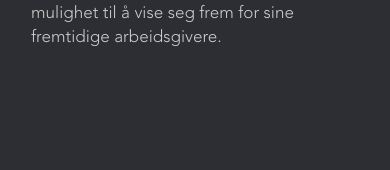
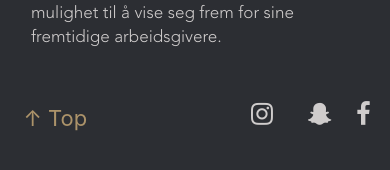
Before and after one commit to PoshYeti/Gullkalven-2018, a PHP site: page /om.html in a window 390 px wide. Shown: the part 6008-6178 px from the top of the page. Run offline with PHP 8.4, Linux system fonts and the light colour scheme; some libraries are stand-ins or nearby versions.

Commit message:
Fixet sosiale ikoner i "om gullkalven", fixed tilbake på topp knappen

```diff
--- a/index.css
+++ b/index.css
@@ -45,12 +45,10 @@ body {
     padding: 15px;
     border-radius: 4px;
 }
-#top-btn_1 {
-    padding:10em;
-    display: none;
+#top-btn_mobile {
     position: absolute;
-    bottom: 0px;
-    right: 80px;
+    bottom: 20px;
+    left: 1vh;
     z-index: 99;
     font-size: 22px;
     border: none;
@@ -73,25 +71,27 @@ body {
 }
 
 #background-top-bar{
-
+    opacity: 0;
     position: fixed;
-    background-color: #2c2e33;
+    background-color:#2c2e33;
     width: 100%;
     height: 6%;
     top: 0px;
     z-index: 1;
-    border-bottom:1px solid rgba(105, 105, 105, 0.5)
+    color:black;
 }
+
 
 #background-top-bar_mobile{
     opacity: 0;
     position: fixed;
-    background-color: #2c2e33;
+    background-color: dimgrey;
     width: 100%;
     height: 6%;
     top: 0px;
     z-index: 1;
 }
+
 
 
 .line {
@@ -555,6 +555,29 @@ a {
     right:0;
 }
 
+#icons{
+    font-size: 1em;
+}
+
+#icon1{
+    position: absolute;
+    bottom:5vh;
+    right:5vw;
+
+
+}
+#icon2{
+    position: absolute;
+    bottom:5vh;
+    right:15vw;
+
+}#icon3{
+    position: absolute;
+    bottom:5vh;
+    right:30vw;
+}
+
+
 .fa {
 
     font-size: 1.6em;
--- a/om.html
+++ b/om.html
@@ -37,6 +37,7 @@
 
 
 
+
         <div class="col-xs-12 col-sm-10 col-md-10 col-lg-8 col-xl-8 d-none d-sm-none d-md-block">
             <button onclick="topFunction()" id="top-btn" title="Go to top">&#8593; Top</button>
         </div>
@@ -51,7 +52,7 @@
                 <div>
                     <!--placeholder to evenly space flexbox items and center links-->
                 </div>
-                <ul class="nav navbar-nav navbar-center">
+                <ul  class="nav navbar-nav navbar-center">
 
                     <li class="nav-item">
 
@@ -76,7 +77,7 @@
             </div>
         </div>
 
-               <div id="background-top-bar">
+               <div id="background-top-bar" style="color: black;">
             <div  class="link d-none d-sm-none d-md-block">
                         <a href="index.html"><img src="img/logo.png" alt="Link to this page" class="logo_top_bar"></a>
                     </div>
@@ -253,10 +254,17 @@
                     <p class="normal-text">I 2007 ble Gullblyantspisseren omdøpt til Gullkalven, slik vi kjenner den i dag. Gullkalven har siden 1990 utviklet seg til å bli en god arena for studenter til å dyrke sine kreative evner, og ikke minst et sted man får mulighet til å vise seg frem for sine fremtidige arbeidsgivere.
                     </p>
                     <h1><br><br></h1>
+                    <button onclick="topFunction()" id="top-btn_mobile" class=".d-none d-sm-block d-md-none" title="Go to top">&#8593; Top</button>
+
+                    <div class="icons-mobile_1 .d-none d-sm-block d-md-none" style="text-decoration: none;">
+                            <a id="icon1" href="https://www.facebook.com/Gullkalven/" class="fa fa-facebook" style="text-decoration: none;"></a>
+                            <a id="icon2" href="https://www.snapchat.com/add/gullkalvensnap" class="fa fa-snapchat-ghost" style="text-decoration: none;"></a>
+                            <a id="icon3" href="https://www.instagram.com/gullkalven/" class="fa fa-instagram" style="text-decoration: none;"></a>
+                    </div>
 
                 </div>
                 <div class="col-sm-2 d-none d-sm-none d-md-block">
-                     <div class="icons" style="text-decoration: none;">
+                     <div id="icons" class="icons" style="text-decoration: none;">
                             <a href="https://www.facebook.com/Gullkalven/" class="fa fa-facebook" style="text-decoration: none;"></a>
                             <a href="https://www.snapchat.com/add/gullkalvensnap" class="fa fa-snapchat-ghost" style="text-decoration: none;"></a>
                             <a href="https://www.instagram.com/gullkalven/" class="fa fa-instagram" style="text-decoration: none;"></a>
@@ -265,6 +273,7 @@
             </div>
         </div>
 
+
 <!--Row 4 End-->
 
     </body>
--- a/scripts/backtotop.js
+++ b/scripts/backtotop.js
@@ -9,8 +9,9 @@ function scrollFunction() {
         document.getElementById("top-btn").style.display = "none";
 
     }
+
+
 };
-
 
 
 function topFunction() {
```
Also changed, not shown: index.html (+43 -0 lines), img/logo copy.png (added), img/logo_1.png (added), 2 other files.
